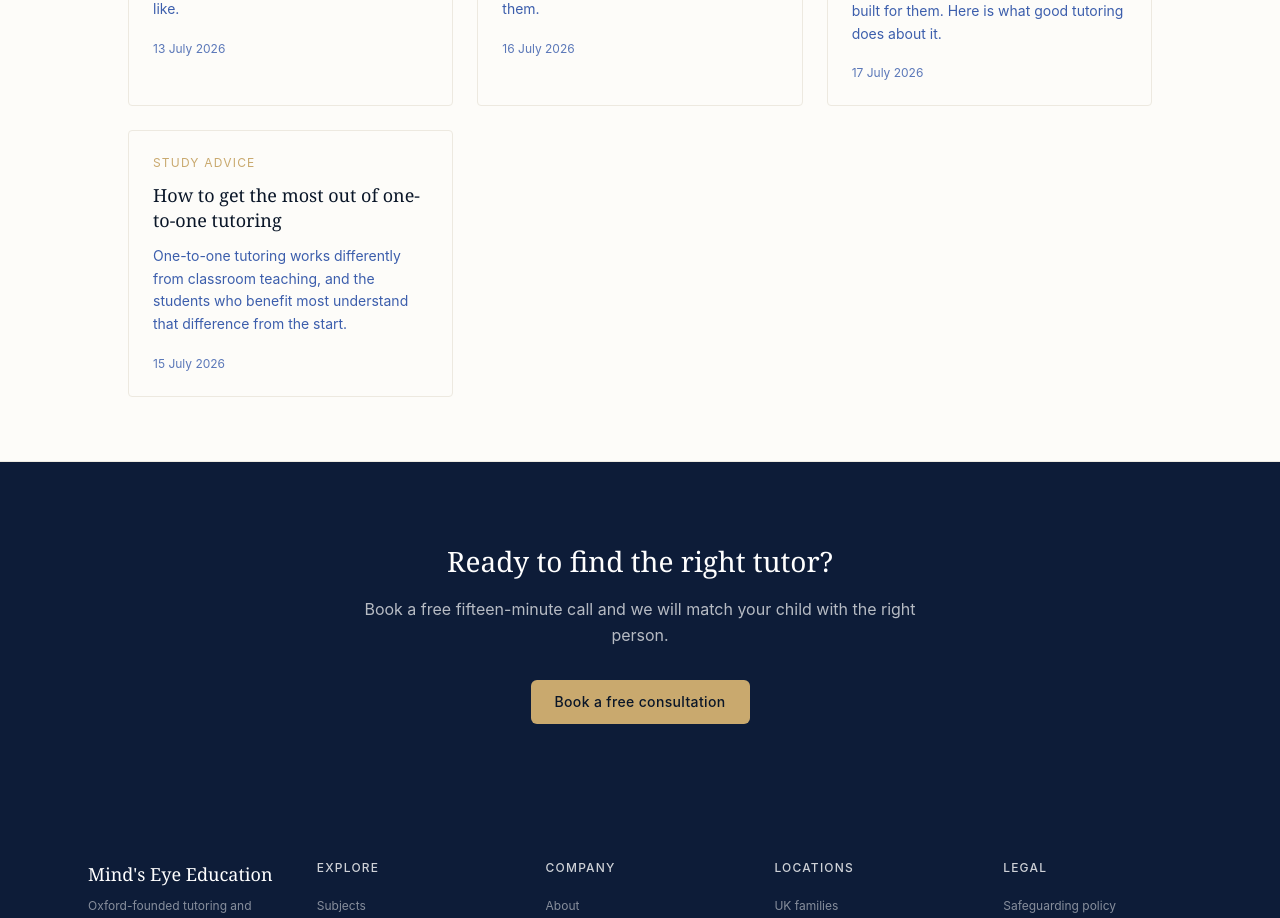
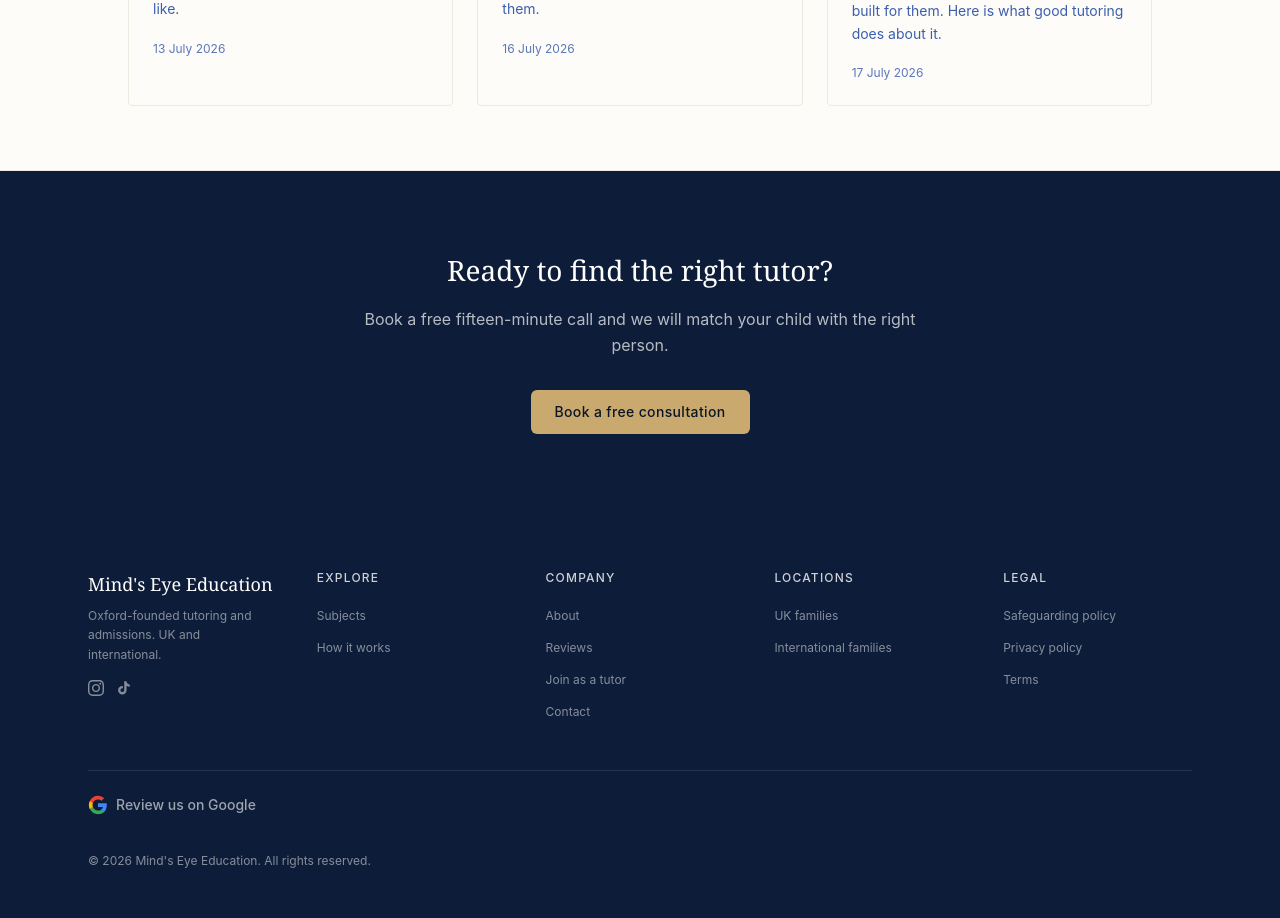
Before and after one commit to scmt1089/tutoringsite, a Next.js app: page /blog in a window 1280 px wide. Shown: the part 940-1858 px from the top of the page. Built offline with nearby package versions, Linux system fonts and the light colour scheme.

Commit message:
deleted test blog

```diff
--- a/src/app/blog/[slug]/page.tsx
+++ b/src/app/blog/[slug]/page.tsx
@@ -2,7 +2,6 @@ import type { Metadata } from "next";
 import { notFound } from "next/navigation";
 import { posts } from "@/data/posts";
 import { Section, CtaBand } from "@/components/ui";
-import OneToOneTutoring from "@/content/posts/one-to-one-tutoring";
 import AqaBiologyPastPapers from "@/content/posts/aqa-biology-past-papers";
 import MarkSchemeExamTechnique from "@/content/posts/mark-scheme-exam-technique";
 import UcasPersonalStatement from "@/content/posts/ucas-personal-statement";
@@ -11,7 +10,6 @@ import MusicTheoryGrade5 from "@/content/posts/music-theory-grade-5";
 import NeurodivergentTutoring from "@/content/posts/neurodivergent-tutoring";
 
 const postContent: Record<string, React.ComponentType> = {
-  "one-to-one-tutoring": OneToOneTutoring,
   "aqa-biology-past-papers": AqaBiologyPastPapers,
   "mark-scheme-exam-technique": MarkSchemeExamTechnique,
   "ucas-personal-statement": UcasPersonalStatement,
--- a/src/data/posts.ts
+++ b/src/data/posts.ts
@@ -70,14 +70,4 @@ export const posts: Post[] = [
     metaTitle: "Tutoring for Neurodivergent Students: ADHD, Dyslexia and What Helps | Mind's Eye Education",
     metaDescription: "Neurodivergent students are not underperforming students. They are differently wired students in a system not built for them. Here is what good tutoring for neurodivergent students actually does differently.",
   },
-  {
-    slug: "one-to-one-tutoring",
-    title: "How to get the most out of one-to-one tutoring",
-    date: "15 July 2026",
-    author: "Mind's Eye Education",
-    excerpt: "One-to-one tutoring works differently from classroom teaching, and the students who benefit most understand that difference from the start.",
-    category: "Study advice",
-    metaTitle: "How to Get the Most Out of One-to-One Tutoring | Mind's Eye Education",
-    metaDescription: "One-to-one tutoring works differently from classroom teaching. Here is how to get the most from it.",
-  },
 ];
```
Also changed, not shown: src/content/posts/one-to-one-tutoring.tsx (deleted, +0 -36 lines).
